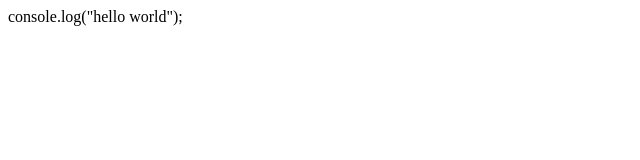
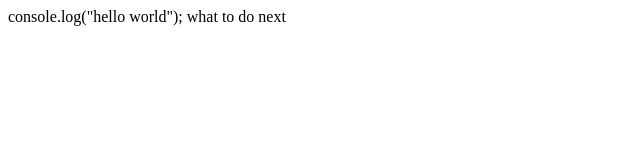
Before and after one commit to Healthy-Manish/learning-git, a plain HTML site: page index.html in a window 1280 px wide. Shown: the whole page, without its empty margins (0-640 px from the left). Drawn offline with Linux system fonts and the light colour scheme.

Commit message:
added text to body in html

```diff
--- a/index.html
+++ b/index.html
@@ -1 +1,4 @@
 console.log("hello world");
+<body>
+    what to do next
+</body>
```
